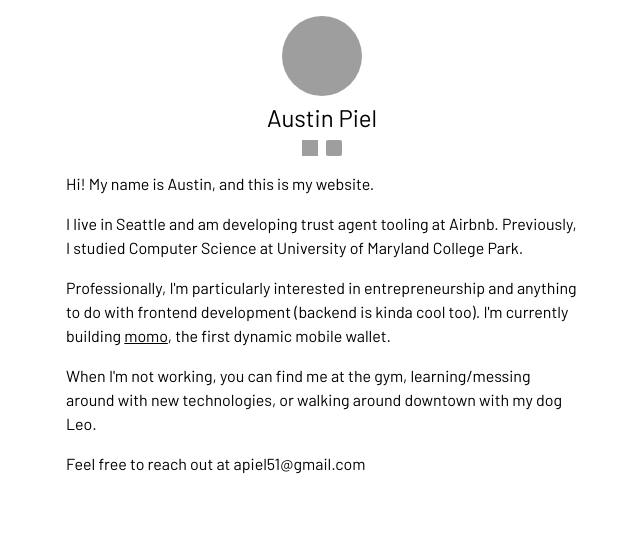
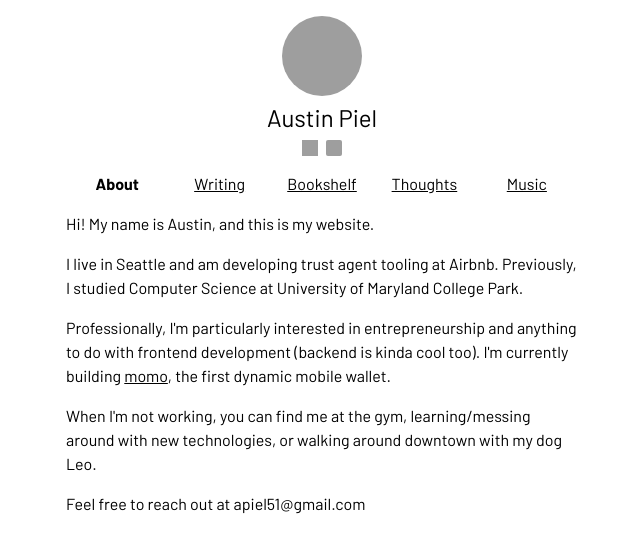
Before and after one commit to apiel51/austinnick.blog, a Next.js app: page / in a window 1280 px wide. Shown: the top 552 px of the page, without its empty margins (318-958 px from the left). Built offline with nearby package versions, Linux system fonts and the light colour scheme; grey boxes are pictures that could not be loaded.

Commit message:
add links

```diff
--- /dev/null
+++ b/pages/Links.tsx
@@ -0,0 +1,43 @@
+import { FunctionComponent } from "react";
+import { useRouter } from "next/router";
+import NextLink from "next/link";
+
+type LinkProps = {
+  path: string;
+};
+
+const BoldText: FunctionComponent = ({ children }) => {
+  return <div className="flex-1 font-bold">{children}</div>;
+};
+
+const Link: FunctionComponent<LinkProps> = ({ children, path }) => {
+  return (
+    <NextLink href={path}>
+      <div className="flex-1 underline cursor-pointer">{children}</div>
+    </NextLink>
+  );
+};
+
+const pathMap = {
+  About: "/",
+  Writing: "/writing",
+  Bookshelf: "/bookshelf",
+  Thoughts: "/thoughts",
+  Music: "/music",
+};
+
+export default function MobileLinks() {
+  const { pathname } = useRouter();
+  console.log(pathname);
+  return (
+    <nav className="flex text-center w-full max-w-lg pt-4">
+      {Object.entries(pathMap).map((mapping) =>
+        pathname === mapping[1] ? (
+          <BoldText>{mapping[0]}</BoldText>
+        ) : (
+          <Link path={mapping[1]}>{mapping[0]}</Link>
+        )
+      )}
+    </nav>
+  );
+}
--- a/pages/_app.tsx
+++ b/pages/_app.tsx
@@ -34,7 +34,7 @@ export default function MyApp({ Component, pageProps }: Props) {
         <meta name="description" content="Austin's website" />
         <link rel="preconnect" href="https://fonts.gstatic.com" />
         <link
-          href="https://fonts.googleapis.com/css2?family=Barlow:wght@400&display=swap"
+          href="https://fonts.googleapis.com/css2?family=Barlow:wght@400;700&display=swap"
           rel="stylesheet"
         />
       </Head>
--- /dev/null
+++ b/pages/_document.js
@@ -0,0 +1,22 @@
+import Document, { Html, Head, Main, NextScript } from "next/document";
+
+class MyDocument extends Document {
+  static async getInitialProps(ctx) {
+    const initialProps = await Document.getInitialProps(ctx);
+    return { ...initialProps };
+  }
+
+  render() {
+    return (
+      <Html lang="en">
+        <Head />
+        <body>
+          <Main />
+          <NextScript />
+        </body>
+      </Html>
+    );
+  }
+}
+
+export default MyDocument;
--- a/pages/about.tsx
+++ b/pages/about.tsx
@@ -1,6 +1,6 @@
 export default function About() {
   return (
-    <div className="max-w-lg w-full pt-4">
+    <main className="max-w-lg w-full pt-4">
       <div>Hi! My name is Austin, and this is my website.</div>
       <div className="pt-4">
         I live in Seattle and am developing trust agent tooling at Airbnb.
@@ -22,6 +22,6 @@ export default function About() {
         Leo.
       </div>
       <div className="pt-4">Feel free to reach out at apiel51@gmail.com</div>
-    </div>
+    </main>
   );
 }
--- a/pages/index.tsx
+++ b/pages/index.tsx
@@ -1,10 +1,12 @@
-import Header from "./header";
-import About from "./about";
+import Header from "./Header";
+import Links from "./Links";
+import About from "./About";
 
 export default function Home() {
   return (
     <div className="container mx-auto px-4 pt-4 flex flex-col items-center">
       <Header />
+      <Links />
       <About />
     </div>
   );
```
